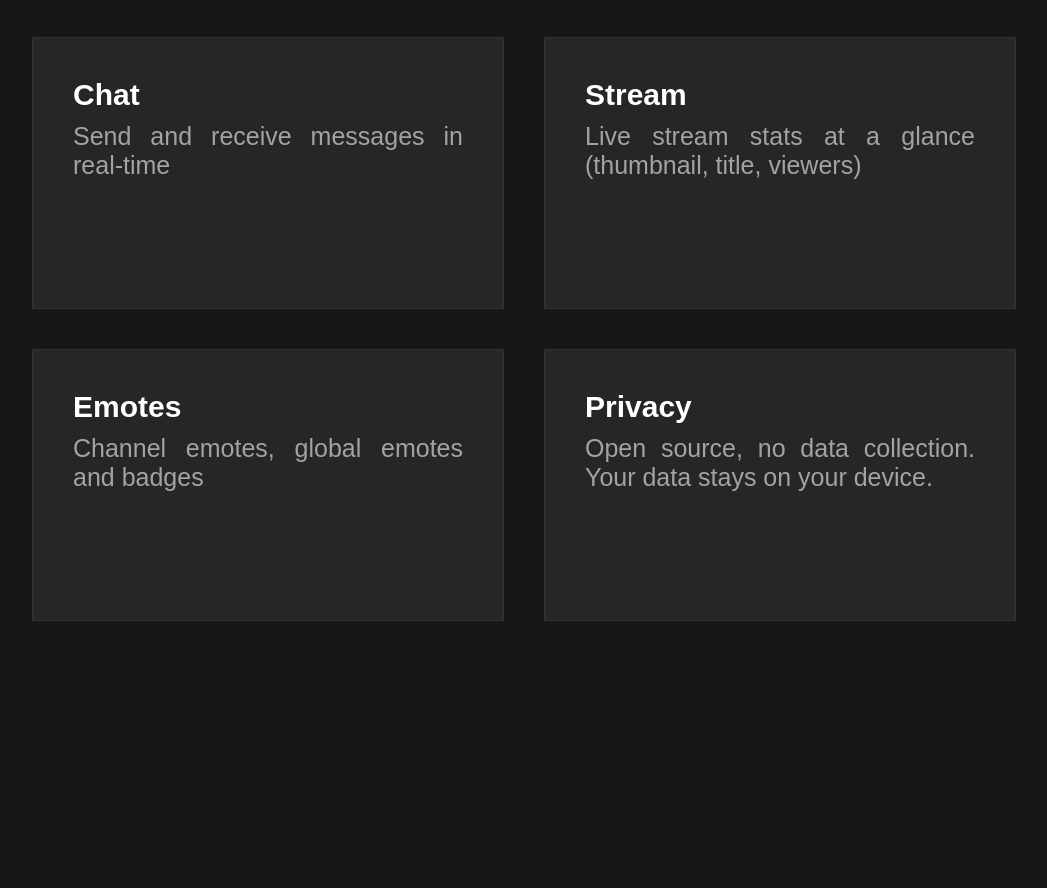
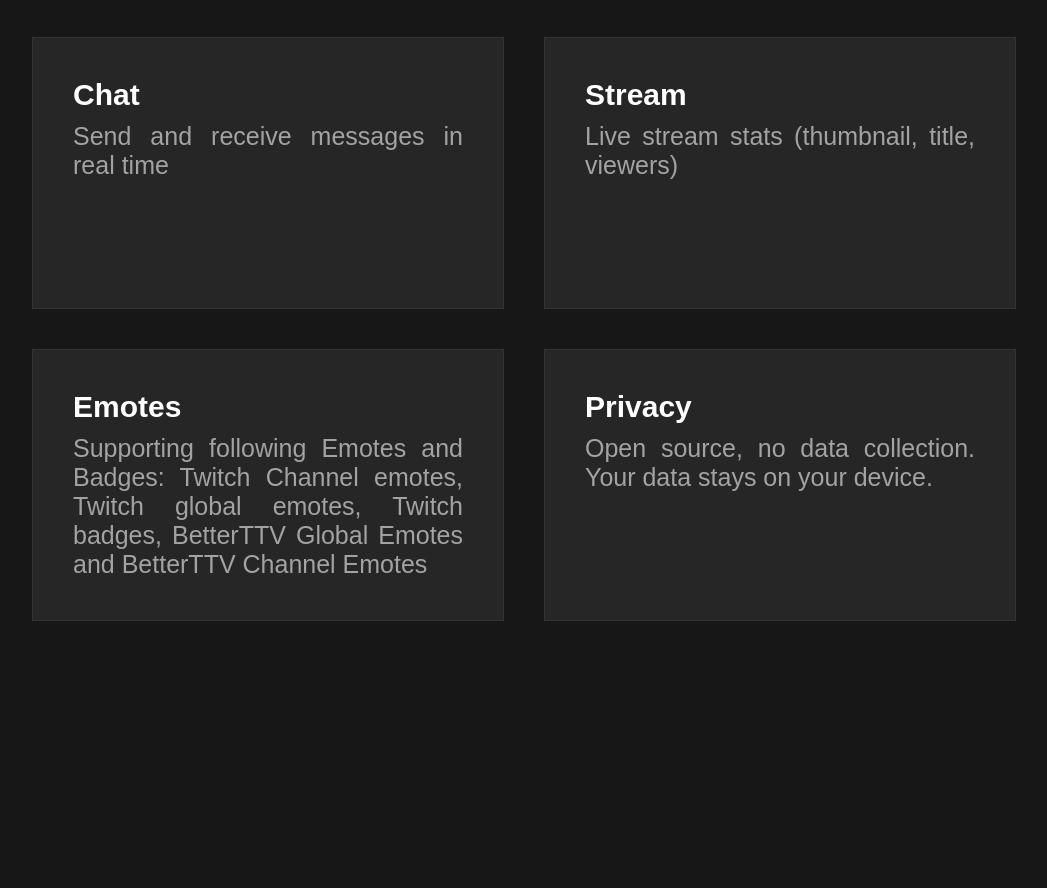
Before and after one commit to Moritz344/lurker-homepage, an Angular app: page / in a window 1280 px wide. Shown: the part 1340-2228 px from the top of the page, without its empty margins (116-1163 px from the left). Built offline with nearby package versions, Linux system fonts and the light colour scheme.

Commit message:
change key features text

```diff
--- a/src/hero/hero.html
+++ b/src/hero/hero.html
@@ -21,15 +21,15 @@
     <div class="feature-grid" #features>
       <div class="features-box">
         <h1 style="text-align: center">Chat</h1>
-        <p>Send and receive messages in real-time</p>
+        <p>Send and receive messages in real time</p>
       </div>
       <div class="features-box">
         <h1 style="text-align: center">Stream</h1>
-        <p>Live stream stats at a glance (thumbnail, title, viewers)</p>
+        <p>Live stream stats (thumbnail, title, viewers)</p>
       </div>
       <div class="features-box">
         <h1 style="text-align: center">Emotes</h1>
-        <p>Channel emotes, global emotes and badges</p>
+        <p>Supporting following Emotes and Badges: Twitch Channel emotes, Twitch global emotes, Twitch badges, BetterTTV Global Emotes and BetterTTV Channel Emotes</p>
       </div>
       <div class="features-box">
         <h1 style="text-align: center">Privacy</h1>
```
